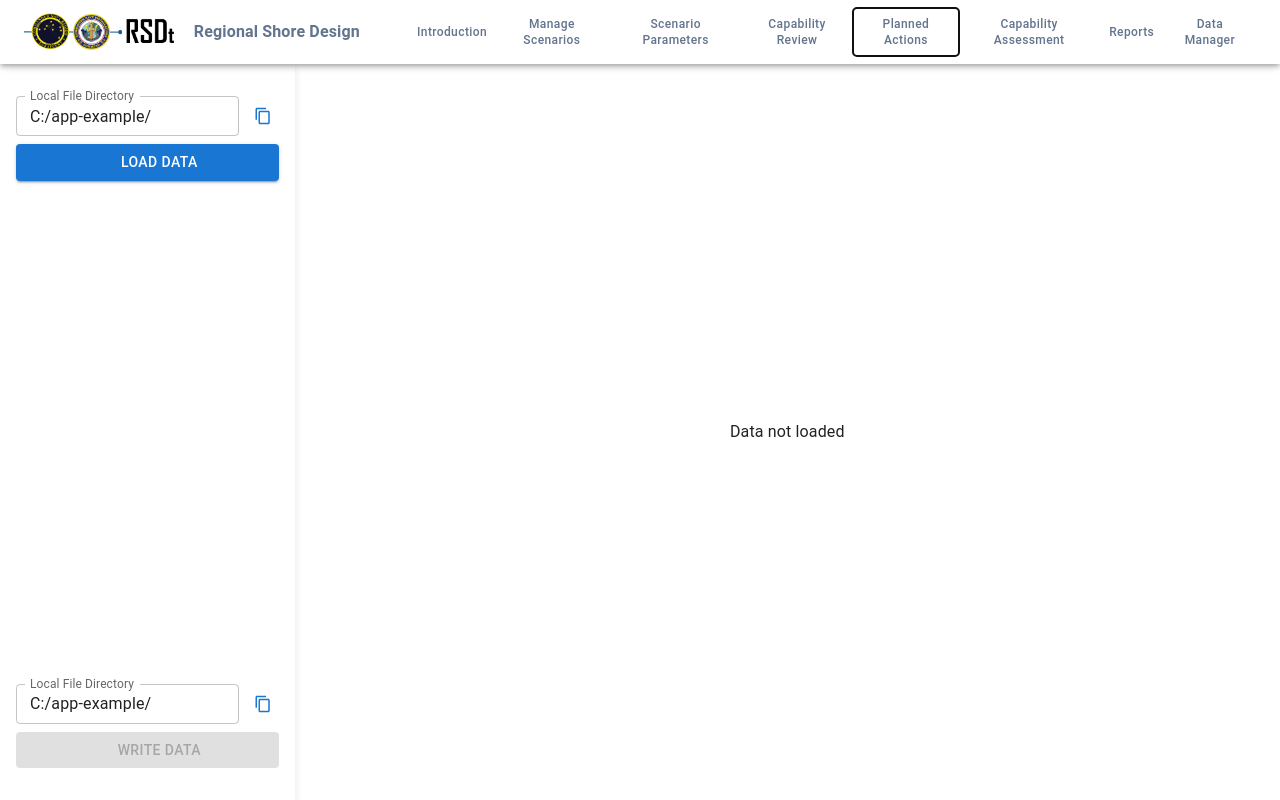
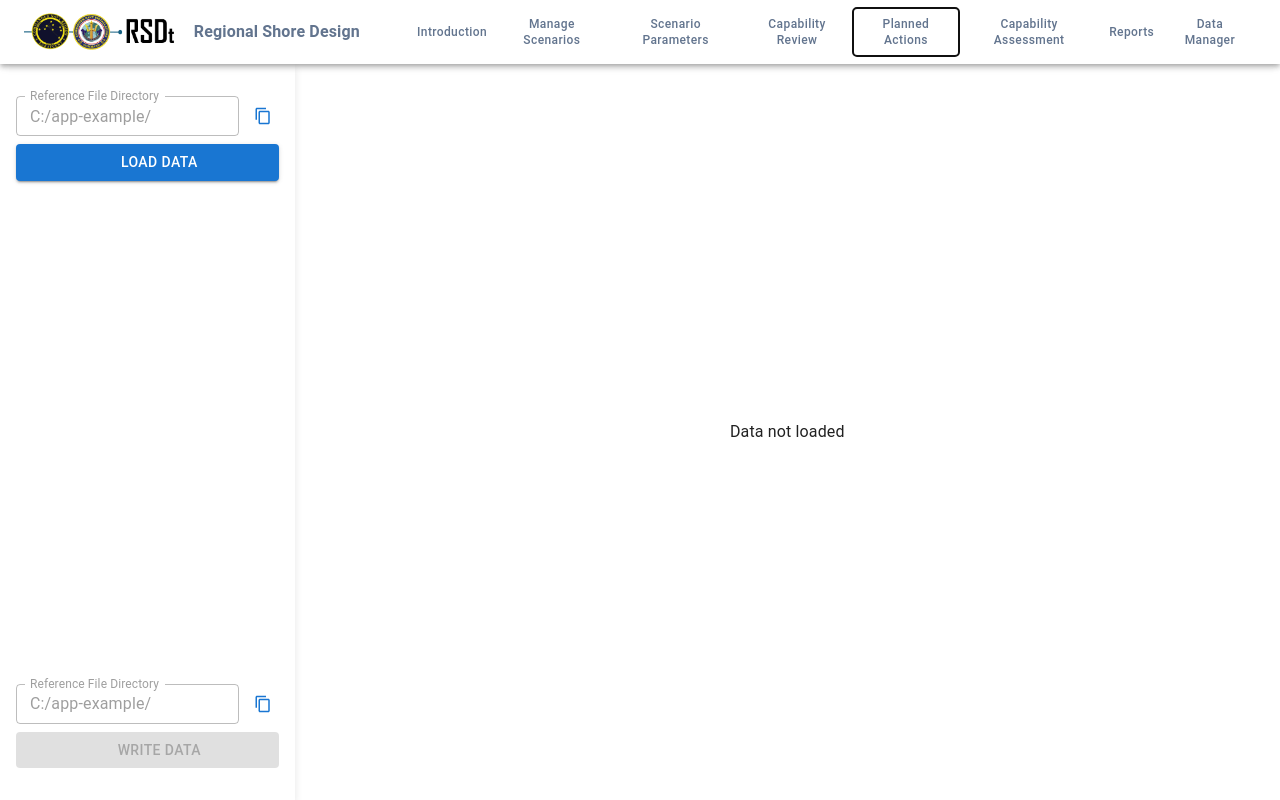
Before and after one commit to jieli-aecom/test-offline-app, a React (Vite) app: page / in a window 1280 px wide. Both pictures are taken after a click on the button "Planned Actions". Built offline with nearby package versions, Linux system fonts and the light colour scheme; some icons are missing.

Commit message:
Wording changes

```diff
--- a/src/pages/capability-assessment/components/sidebar.tsx
+++ b/src/pages/capability-assessment/components/sidebar.tsx
@@ -69,12 +69,13 @@ export const Sidebar = (props: SidebarProps) => {
         <div className="w-full flex gap-2 items-center">
           <TextField
             id="default-local-file-path"
-            label="Local File Directory"
+            label="Reference File Directory"
             size="small"
             sx={{ fontSize: "0.9rem" }}
             value={localPath}
             onChange={(e) => setLocalPath(e.target.value)}
             variant="outlined"
+            disabled={true}
             fullWidth
           />
           <IconButton
@@ -164,12 +165,13 @@ export const Sidebar = (props: SidebarProps) => {
         <div className="w-full flex gap-2 items-center">
           <TextField
             id="default-local-file-path-repeat"
-            label="Local File Directory"
+            label="Reference File Directory"
             size="small"
             sx={{ fontSize: "0.9rem" }}
             value={localPath}
             onChange={(e) => setLocalPath(e.target.value)}
             variant="outlined"
+            disabled={true}
             fullWidth
           />
           <IconButton
--- a/src/pages/planned-actions/components/sidebar.tsx
+++ b/src/pages/planned-actions/components/sidebar.tsx
@@ -54,7 +54,8 @@ export function Sidebar(props: SidebarProps) {
         <div className="w-full flex gap-2 items-center">
           <TextField
             id="default-local-file-path"
-            label="Local File Directory"
+            label="Reference File Directory"
+            disabled={true}
             size="small"
             sx={{ fontSize: "0.9rem" }}
             value={localPath}
@@ -115,7 +116,8 @@ export function Sidebar(props: SidebarProps) {
         <div className="w-full flex gap-2 items-center">
           <TextField
             id="default-local-file-path-repeat"
-            label="Local File Directory"
+            label="Reference File Directory"
+            disabled={true}
             size="small"
             sx={{ fontSize: "0.9rem" }}
             value={localPath}
```
